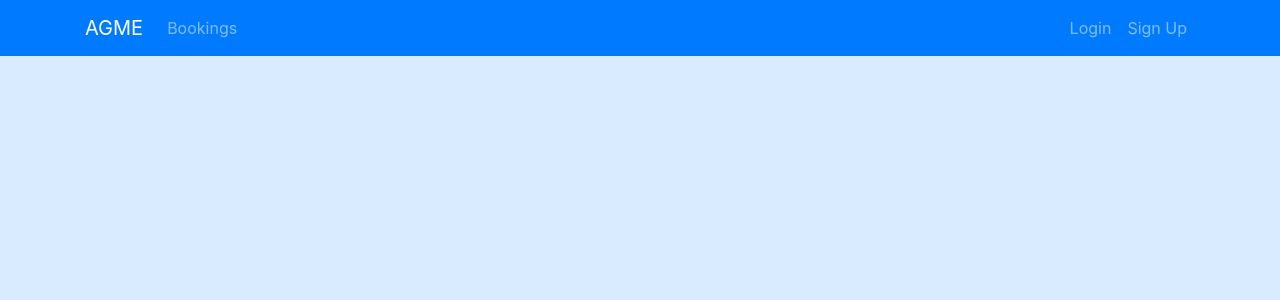
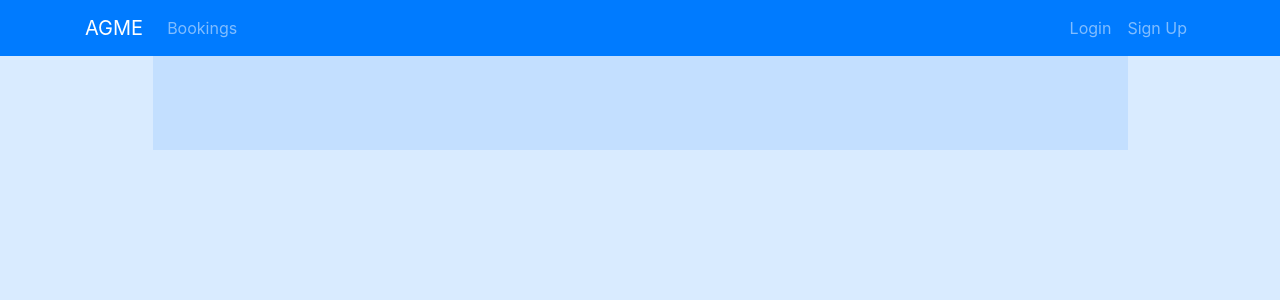
Before and after one commit to RMIT-SEPT/majorproject-7-tues-14-30-6, a React (Create React App) app in the folder FrontEnd/appointment-service/: page /worker in a window 1280 px wide. Shown: the top 300 px of the page. Built offline with nearby package versions, Linux system fonts and the light colour scheme.

Commit message:
Implemented workers page, only admins can view

```diff
--- a/FrontEnd/appointment-service/src/App.js
+++ b/FrontEnd/appointment-service/src/App.js
@@ -11,15 +11,12 @@ import Home from './components/Layout/Home.js'
 import Login from './components/login/Login.js'
 import Signup from './components/signup/Signup'
 import Booking from './components/booking/Booking'
+import Worker from './components/worker/Worker'
 
-// this is displayed on all pages
 function App() {
-
   return (
-
     <Provider store={store}>
       <Router>
-
         <div>
           <Header />
           <Route exact path="/" component={Home} />
@@ -28,6 +25,7 @@ function App() {
           <Route exact path="/dashboard" component={Dashboard} />
           <Route exact path="/addPerson" component={AddPerson} />
           <Route exact path="/booking" component={Booking} />
+          <Route exact path="/worker" component={Worker} />
         </div>
       </Router>
     </Provider>
--- a/FrontEnd/appointment-service/src/components/Layout/Header.js
+++ b/FrontEnd/appointment-service/src/components/Layout/Header.js
@@ -26,18 +26,33 @@ class Header extends Component {
                                         Bookings
                                     </a>
                                 </li>
+
+
+                                {/* only allow admins to view this but first check if a user is logged in */}
+                                {
+                                    sessionStorage.getItem("user") && JSON.parse(sessionStorage.getItem("user")).roles.includes("ROLE_ADMIN", 0) &&
+                                    <li className="nav-item">
+                                        <a className="nav-link" href="/worker">
+                                            Add Workers
+                                        </a>
+                                    </li>
+                                }
                             </ul>
 
+
+
                             {/* start of button groups */}
+                            {/* if the user is logged in */}
                             {sessionStorage.getItem("user")
                                 ?
                                 <ul className="navbar-nav ml-auto">
                                     <li className="nav-item">
-                                        <a className="nav-link" href ="" onClick={() => sessionStorage.clear()}>
+                                        <a className="nav-link" href="" onClick={() => sessionStorage.clear()}>
                                             Log out as {JSON.parse(sessionStorage.getItem("user")).username}
                                         </a>
                                     </li>
                                 </ul>
+                                // else if the user is logged out
                                 :
                                 <ul className="navbar-nav ml-auto">
                                     <li className="nav-item">
--- /dev/null
+++ b/FrontEnd/appointment-service/src/components/worker/Worker.js
@@ -0,0 +1,11 @@
+import React, { Component } from 'react'
+
+export default class Worker extends Component {
+    render() {
+        return (
+            <div id = "main">
+
+            </div>
+        )
+    }
+}
```
